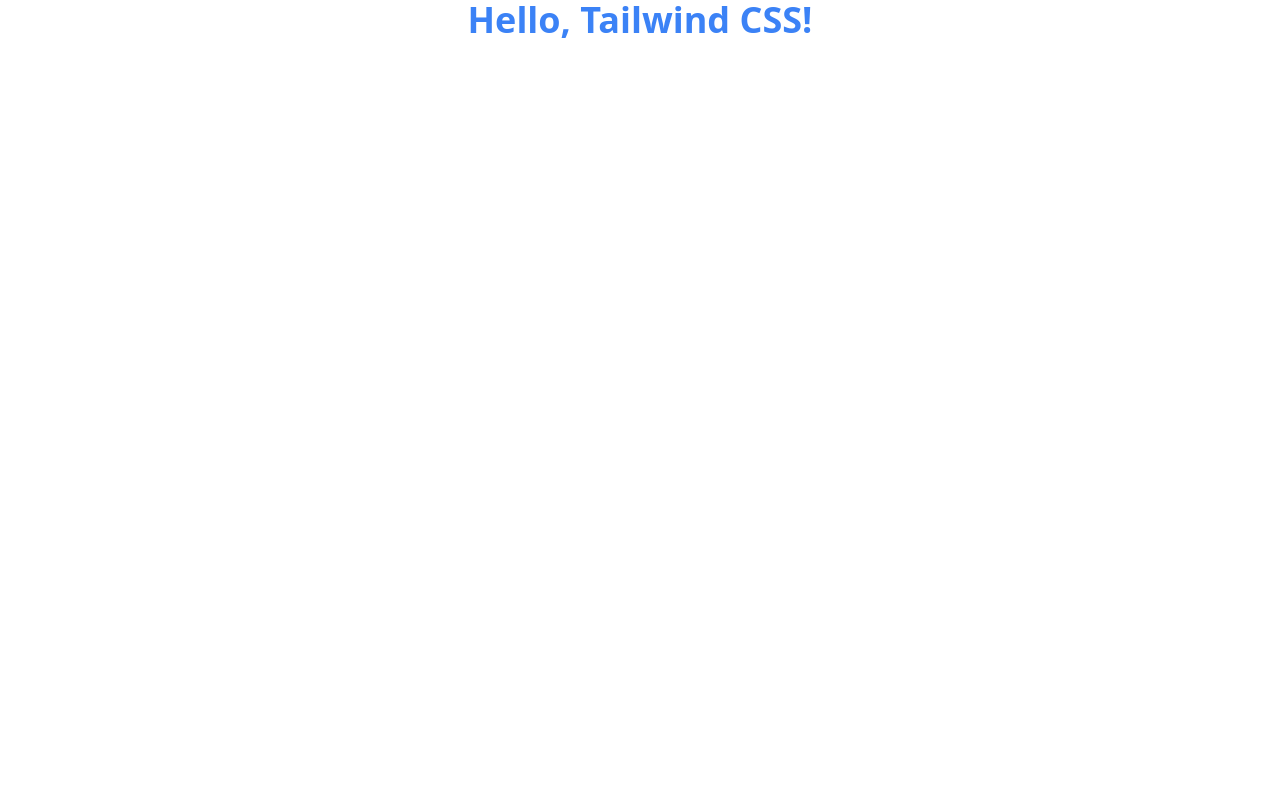
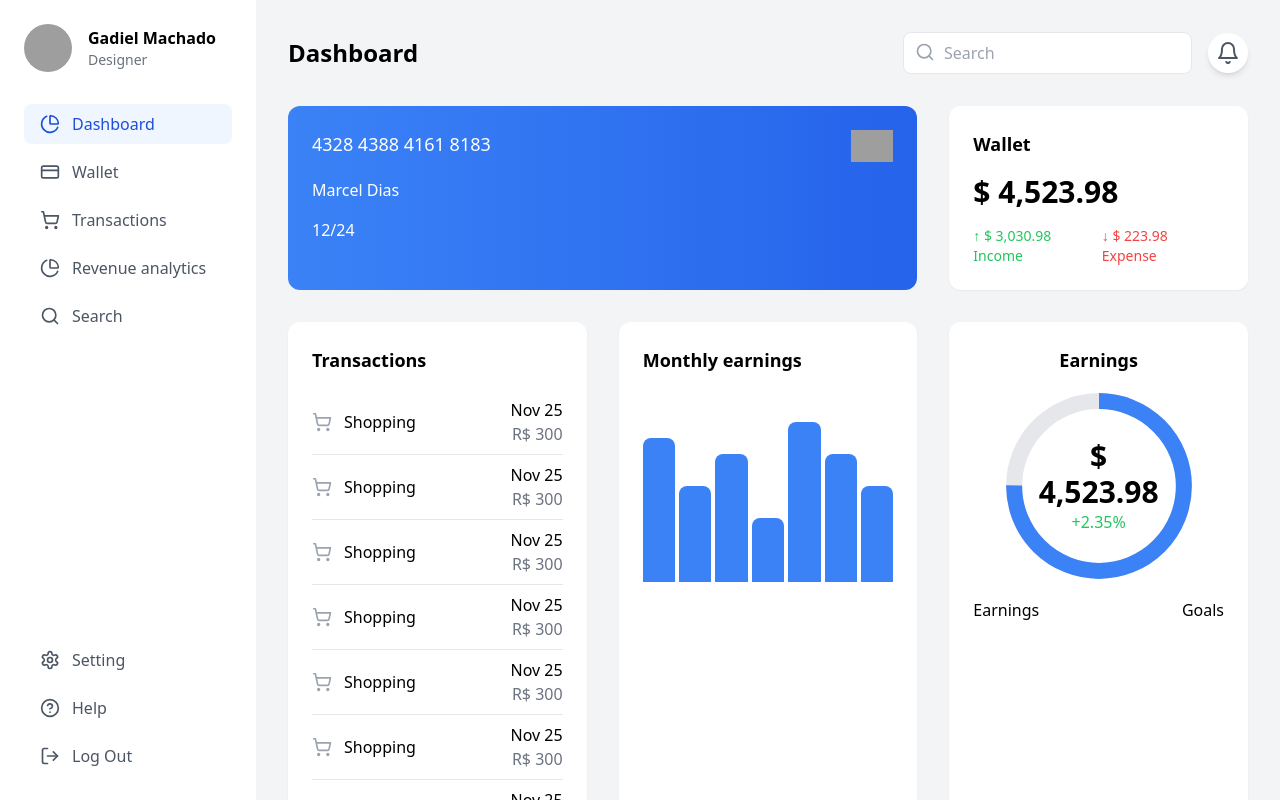
Before and after one commit to EileenMascarenhas163/hacathon, a React (Create React App) app in the folder personal_finance/: page / in a window 1280 px wide. Built offline with nearby package versions, Linux system fonts and the light colour scheme; grey boxes are pictures that could not be loaded.

Commit message:
Dashboard Component

```diff
--- a/personal_finance/package.json
+++ b/personal_finance/package.json
@@ -6,6 +6,7 @@
     "@testing-library/jest-dom": "^5.17.0",
     "@testing-library/react": "^13.4.0",
     "@testing-library/user-event": "^13.5.0",
+    "lucide-react": "^0.453.0",
     "react": "^18.3.1",
     "react-dom": "^18.3.1",
     "react-scripts": "5.0.1",
--- a/personal_finance/src/App.js
+++ b/personal_finance/src/App.js
@@ -1,11 +1,9 @@
-
 import './index.css';
+import Dashboard from './components/dashboard'; // Import the Dashboard component
 
 function App() {
   return (
-    <div className="text-center">
-      <h1 className="text-4xl font-bold text-blue-500">Hello, Tailwind CSS!</h1>
-    </div>
+    <><Dashboard/></>
   );
 }
 
--- /dev/null
+++ b/personal_finance/src/components/dashboard.js
@@ -0,0 +1,163 @@
+import React from 'react';
+import { Bell, CreditCard, HelpCircle, LogOut, PieChart, Search, Settings, ShoppingCart } from 'lucide-react';
+
+export default function Dashboard() {
+  return (
+    <div className="flex h-screen bg-gray-100">
+      {/* Sidebar */}
+      <aside className="w-64 bg-white p-6 flex flex-col">
+        <div className="flex items-center mb-8">
+          <img src="/placeholder.svg?height=48&width=48" alt="Profile" className="w-12 h-12 rounded-full mr-4" />
+          <div>
+            <h2 className="font-semibold">Gadiel Machado</h2>
+            <p className="text-sm text-gray-500">Designer</p>
+          </div>
+        </div>
+        <nav className="flex-1">
+          <a href="#" className="flex items-center py-2 px-4 bg-blue-50 text-blue-700 rounded-lg mb-2">
+            <PieChart className="mr-3 h-5 w-5" />
+            Dashboard
+          </a>
+          <a href="#" className="flex items-center py-2 px-4 text-gray-600 hover:bg-gray-100 rounded-lg mb-2">
+            <CreditCard className="mr-3 h-5 w-5" />
+            Wallet
+          </a>
+          <a href="#" className="flex items-center py-2 px-4 text-gray-600 hover:bg-gray-100 rounded-lg mb-2">
+            <ShoppingCart className="mr-3 h-5 w-5" />
+            Transactions
+          </a>
+          <a href="#" className="flex items-center py-2 px-4 text-gray-600 hover:bg-gray-100 rounded-lg mb-2">
+            <PieChart className="mr-3 h-5 w-5" />
+            Revenue analytics
+          </a>
+          <a href="#" className="flex items-center py-2 px-4 text-gray-600 hover:bg-gray-100 rounded-lg mb-2">
+            <Search className="mr-3 h-5 w-5" />
+            Search
+          </a>
+        </nav>
+        <div className="mt-auto">
+          <a href="#" className="flex items-center py-2 px-4 text-gray-600 hover:bg-gray-100 rounded-lg mb-2">
+            <Settings className="mr-3 h-5 w-5" />
+            Setting
+          </a>
+          <a href="#" className="flex items-center py-2 px-4 text-gray-600 hover:bg-gray-100 rounded-lg mb-2">
+            <HelpCircle className="mr-3 h-5 w-5" />
+            Help
+          </a>
+          <a href="#" className="flex items-center py-2 px-4 text-gray-600 hover:bg-gray-100 rounded-lg">
+            <LogOut className="mr-3 h-5 w-5" />
+            Log Out
+          </a>
+        </div>
+      </aside>
+
+      {/* Main Content */}
+      <main className="flex-1 p-8 overflow-y-auto">
+        <div className="flex justify-between items-center mb-8">
+          <h1 className="text-2xl font-semibold">Dashboard</h1>
+          <div className="flex items-center">
+            <div className="relative mr-4">
+              <input
+                type="text"
+                placeholder="Search"
+                className="pl-10 pr-4 py-2 border rounded-lg focus:outline-none focus:ring-2 focus:ring-blue-500"
+              />
+              <Search className="absolute left-3 top-2.5 h-5 w-5 text-gray-400" />
+            </div>
+            <button className="p-2 bg-white rounded-full shadow-md">
+              <Bell className="h-6 w-6 text-gray-600" />
+            </button>
+          </div>
+        </div>
+
+        <div className="grid grid-cols-3 gap-8">
+          {/* Credit Card */}
+          <div className="col-span-2 bg-gradient-to-r from-blue-500 to-blue-600 rounded-xl p-6 text-white">
+            <div className="flex justify-between mb-4">
+              <p className="text-lg">4328 4388 4161 8183</p>
+              <img src="/placeholder.svg?height=30&width=50" alt="Mastercard" className="h-8" />
+            </div>
+            <p className="mb-4">Marcel Dias</p>
+            <p>12/24</p>
+          </div>
+
+          {/* Wallet */}
+          <div className="bg-white rounded-xl p-6 shadow-sm">
+            <h2 className="text-lg font-semibold mb-4">Wallet</h2>
+            <p className="text-3xl font-bold mb-4">$ 4,523.98</p>
+            <div className="flex justify-between text-sm">
+              <p className="text-green-500">↑ $ 3,030.98 Income</p>
+              <p className="text-red-500">↓ $ 223.98 Expense</p>
+            </div>
+          </div>
+
+          {/* Transactions */}
+          <div className="bg-white rounded-xl p-6 shadow-sm">
+            <h2 className="text-lg font-semibold mb-4">Transactions</h2>
+            {[...Array(9)].map((_, i) => (
+              <div key={i} className="flex justify-between items-center py-2 border-b last:border-b-0">
+                <div className="flex items-center">
+                  <ShoppingCart className="h-5 w-5 mr-3 text-gray-400" />
+                  <span>Shopping</span>
+                </div>
+                <div className="text-right">
+                  <p>Nov 25</p>
+                  <p className="text-gray-500">R$ 300</p>
+                </div>
+              </div>
+            ))}
+          </div>
+
+          {/* Monthly earnings */}
+          <div className="bg-white rounded-xl p-6 shadow-sm">
+            <h2 className="text-lg font-semibold mb-4">Monthly earnings</h2>
+            <div className="h-48 flex items-end">
+              {/* This is a placeholder for the chart. In a real application, you'd use a charting library. */}
+              <div className="flex-1 bg-blue-500 h-3/4 rounded-t-lg"></div>
+              <div className="flex-1 bg-blue-500 h-1/2 rounded-t-lg mx-1"></div>
+              <div className="flex-1 bg-blue-500 h-2/3 rounded-t-lg"></div>
+              <div className="flex-1 bg-blue-500 h-1/3 rounded-t-lg mx-1"></div>
+              <div className="flex-1 bg-blue-500 h-5/6 rounded-t-lg"></div>
+              <div className="flex-1 bg-blue-500 h-2/3 rounded-t-lg mx-1"></div>
+              <div className="flex-1 bg-blue-500 h-1/2 rounded-t-lg"></div>
+            </div>
+          </div>
+
+          {/* Earnings */}
+          <div className="bg-white rounded-xl p-6 shadow-sm flex flex-col items-center">
+            <h2 className="text-lg font-semibold mb-4">Earnings</h2>
+            <div className="relative w-48 h-48">
+              <svg className="w-full h-full" viewBox="0 0 36 36">
+                <path
+                  d="M18 2.0845
+                    a 15.9155 15.9155 0 0 1 0 31.831
+                    a 15.9155 15.9155 0 0 1 0 -31.831"
+                  fill="none"
+                  stroke="#E5E7EB"
+                  strokeWidth="3"
+                />
+                <path
+                  d="M18 2.0845
+                    a 15.9155 15.9155 0 0 1 0 31.831
+                    a 15.9155 15.9155 0 0 1 0 -31.831"
+                  fill="none"
+                  stroke="#3B82F6"
+                  strokeWidth="3"
+                  strokeDasharray="75, 100"
+                />
+              </svg>
+              <div className="absolute top-1/2 left-1/2 transform -translate-x-1/2 -translate-y-1/2 text-center">
+                <p className="text-3xl font-bold">$ 4,523.98</p>
+                <p className="text-green-500">+2.35%</p>
+              </div>
+            </div>
+            <div className="flex justify-between w-full mt-4">
+              <p>Earnings</p>
+              <p>Goals</p>
+            </div>
+          </div>
+        </div>
+        </main>
+    </div>
+  )
+}
```
Also changed, not shown: 1 other file (tests, documents, lock files or other folders).
